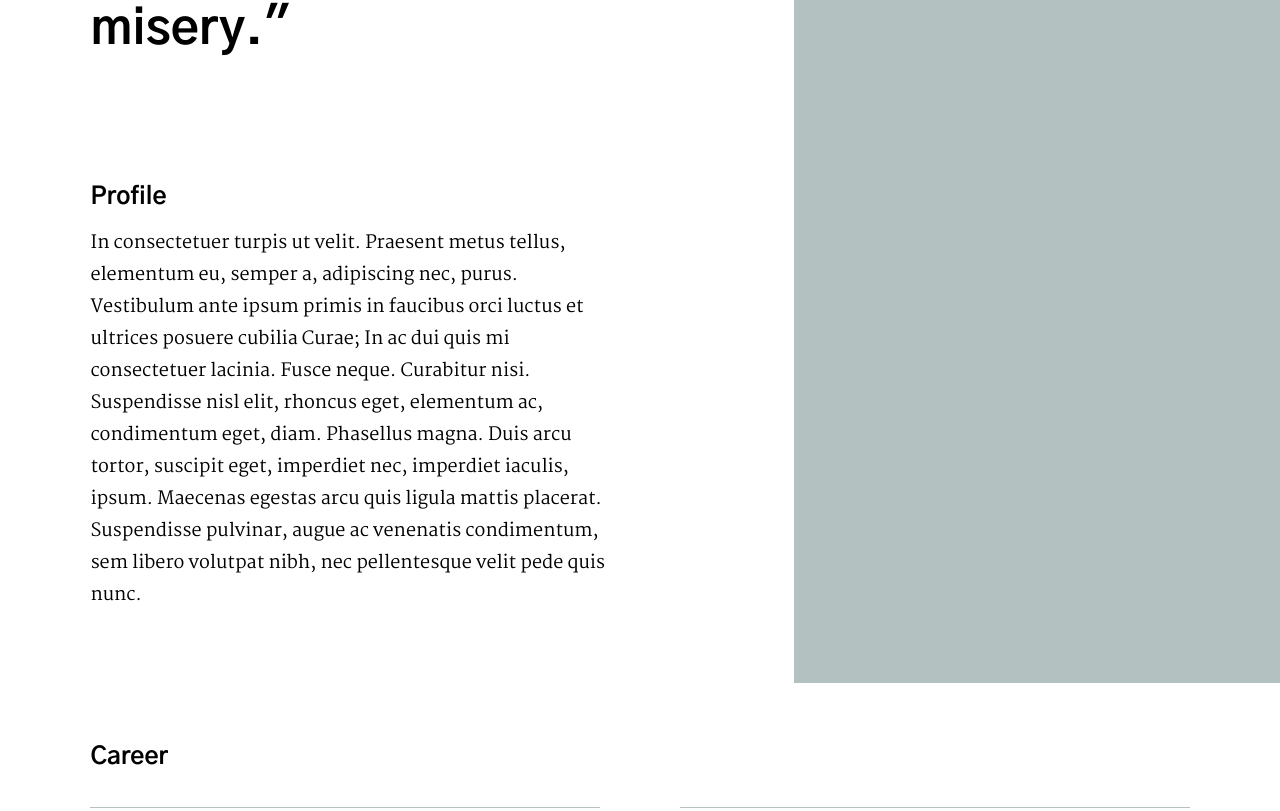
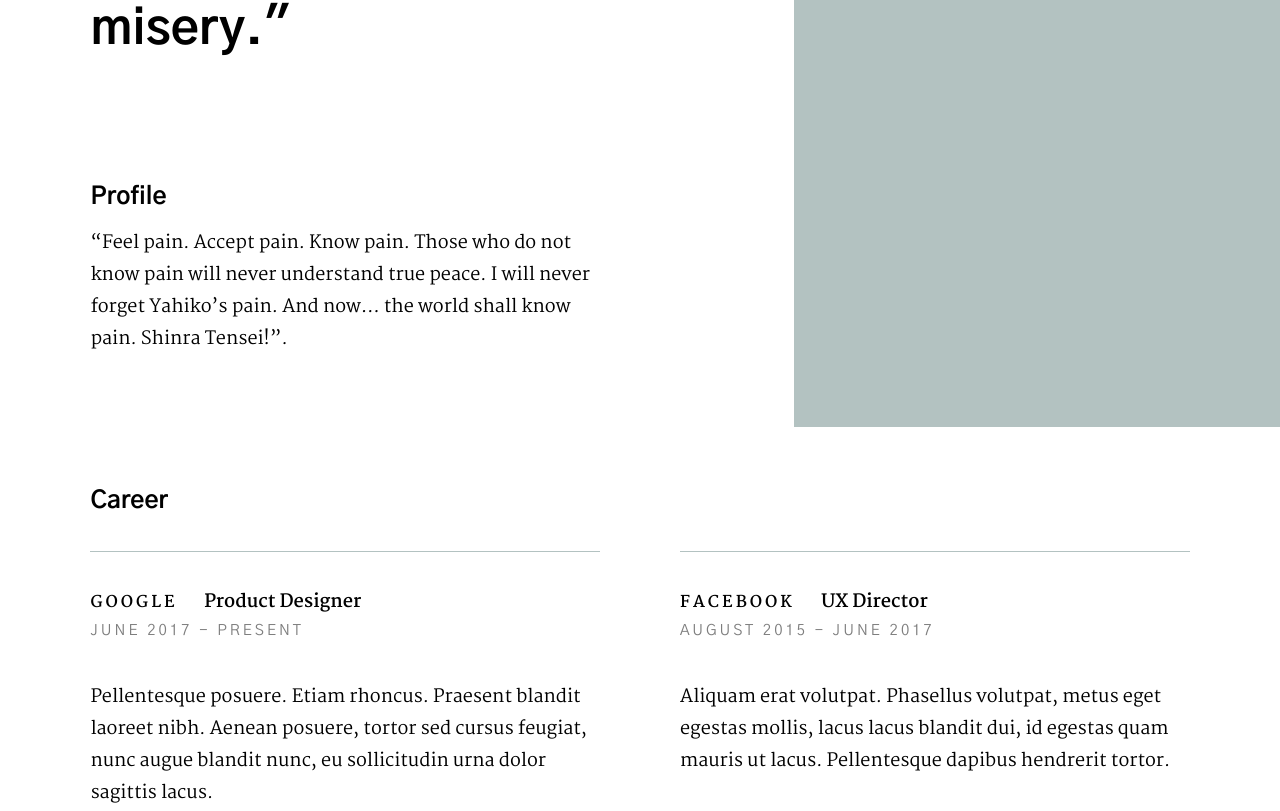
Before and after one commit to alen193/Alen-karki, a plain HTML site: page index.html in a window 1280 px wide. Shown: the part 1691-2502 px from the top of the page. Drawn offline with nearby package versions, Linux system fonts and the light colour scheme.

Commit message:
Update index.html

```diff
--- a/index.html
+++ b/index.html
@@ -141,12 +141,11 @@
                     <h3 data-aos="fade-up">Profile</h3>
 
                     <p data-aos="fade-up">
-                    In consectetuer turpis ut velit. Praesent metus tellus, elementum eu, semper a, adipiscing nec, purus.
-                    Vestibulum ante ipsum primis in faucibus orci luctus et ultrices posuere cubilia Curae; In ac dui quis
-                    mi consectetuer lacinia. Fusce neque. Curabitur nisi. Suspendisse nisl elit, rhoncus eget, elementum ac,
-                    condimentum eget, diam. Phasellus magna. Duis arcu tortor, suscipit eget, imperdiet nec, imperdiet iaculis,
-                    ipsum. Maecenas egestas arcu quis ligula mattis placerat. Suspendisse pulvinar, augue ac venenatis condimentum,
-                    sem libero volutpat nibh, nec pellentesque velit pede quis nunc.
+                    “Feel pain. Accept pain. Know pain.
+Those who do not know pain will never understand true peace.
+I will never forget Yahiko’s pain.
+And now… the world shall know pain.
+Shinra Tensei!”.
                     </p>
 
                 </div>
```
